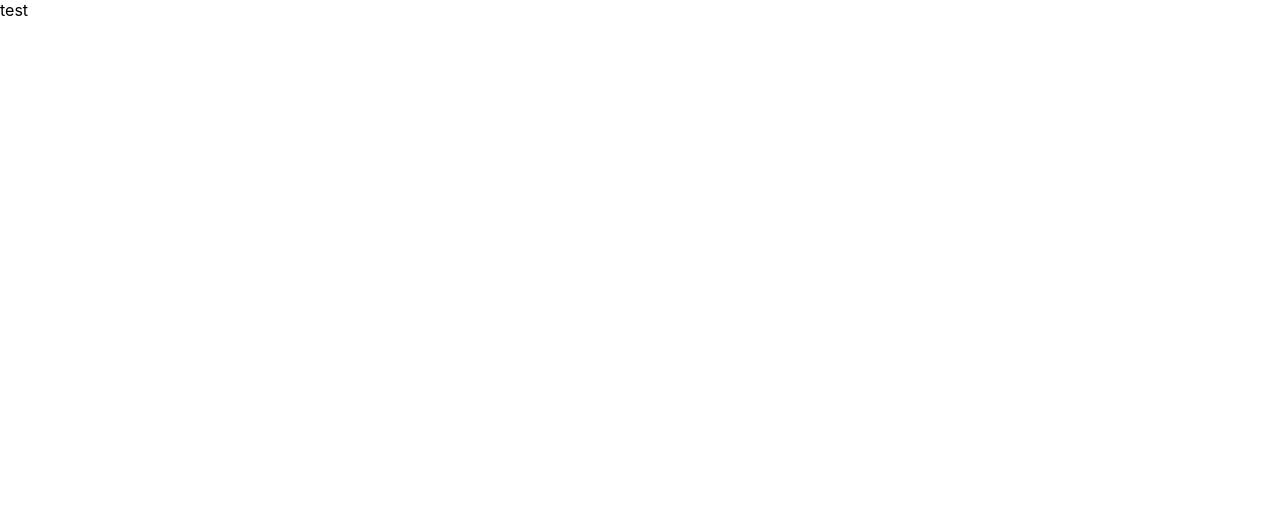
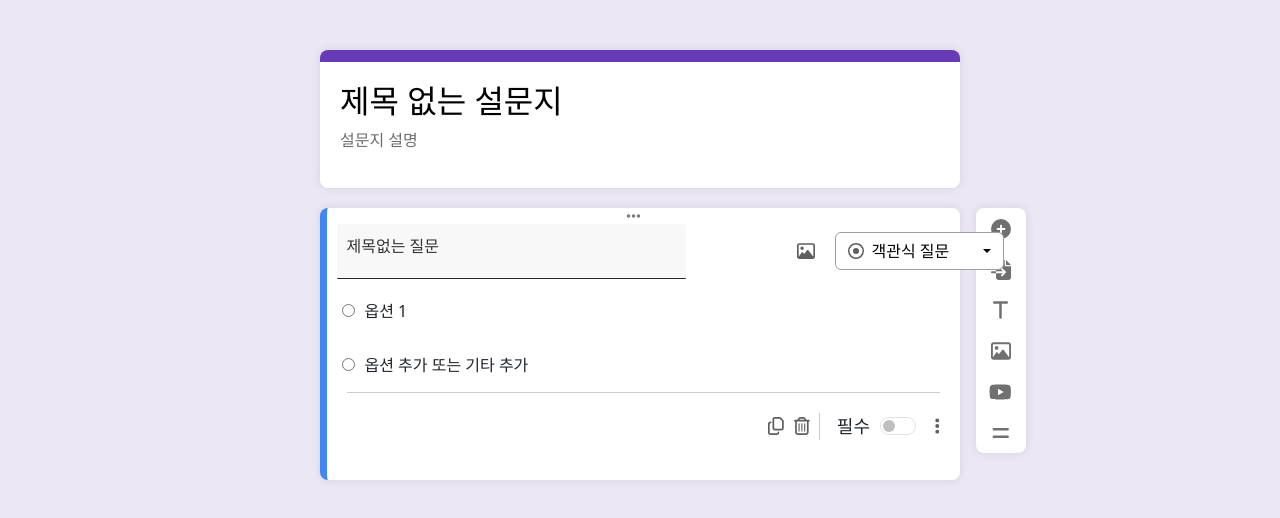
Before and after one commit to yunyoung0531/survey, a React (Create React App) app in the folder survey/: page / in a window 1280 px wide. Shown: the top 518 px of the page. Built offline with nearby package versions, Linux system fonts and the light colour scheme.

Commit message:
초기 UI 디자인

```diff
--- a/survey/package.json
+++ b/survey/package.json
@@ -3,14 +3,19 @@
   "version": "0.1.0",
   "private": true,
   "dependencies": {
+    "@fortawesome/free-brands-svg-icons": "^6.5.1",
+    "@fortawesome/free-regular-svg-icons": "^6.5.1",
     "@testing-library/jest-dom": "^5.17.0",
     "@testing-library/react": "^13.4.0",
     "@testing-library/user-event": "^13.5.0",
     "@types/jest": "^27.5.2",
     "@types/node": "^16.18.74",
     "@types/react": "^18.2.48",
+    "@types/react-bootstrap": "^0.32.35",
     "@types/react-dom": "^18.2.18",
+    "bootstrap": "^5.3.2",
     "react": "^18.2.0",
+    "react-bootstrap": "^2.10.0",
     "react-dom": "^18.2.0",
     "react-scripts": "5.0.1",
     "typescript": "^4.9.5",
--- a/survey/public/index.html
+++ b/survey/public/index.html
@@ -24,7 +24,7 @@
       work correctly both with client-side routing and a non-root public URL.
       Learn how to configure a non-root public URL by running `npm run build`.
     -->
-    <title>React App</title>
+    <title>제목 없는 설문지</title>
   </head>
   <body>
     <noscript>You need to enable JavaScript to run this app.</noscript>
--- a/survey/src/App.css
+++ b/survey/src/App.css
@@ -0,0 +1,180 @@
+.app-container {
+  display: flex;
+  flex-direction: column;
+  /* justify-content: center;  */
+  padding-top: 50px;
+  position: relative;
+  align-items: center;
+  align-items: center;
+  height: 100vh;
+  background-color: rgba(128, 95, 185, 0.15);
+}
+
+.survey-container {
+  width: 50%;
+  background-color: white;
+  padding-bottom: 20px;
+  box-shadow: 0 0 10px rgba(0, 0, 0, 0.1);
+  border-radius: 8px; /* 아래쪽 모서리만 둥글게 */
+  overflow: hidden;
+  margin-bottom: 20px;
+}
+
+.survey-header {
+  width: 100%;
+  color: #000000;
+  padding-left: 20px;
+  padding-right: 20px;
+  padding-top: 20px;
+  /* width: calc(100% - 40px); */
+  border-top: 12px solid #673AB7; /* 상단에 보라색 테두리 적용 */
+  text-align: left;
+}
+
+.survey-header h2 {
+  font-size: 32px;
+  font-weight: 500;
+}
+
+.survey-header p {
+  font-size: 16px;
+  color: #6d6d6d;
+}
+
+.survey-container-detail {
+  width: 50%;
+  background-color: white;
+  padding-bottom: 20px;
+  box-shadow: 0 0 10px rgba(0, 0, 0, 0.1);
+  border-radius: 8px; /* 아래쪽 모서리만 둥글게 */
+  overflow: hidden;
+  margin-bottom: 20px;
+  border-left: 7px solid #4285F4;
+  display: flex;
+  flex-direction: column;
+  margin-right: 16px;
+  margin-left: 65px;
+}
+
+.survey-question {
+  margin-bottom: 20px;
+  /* padding-left: 20px; */
+  padding-right: 20px;
+}
+
+.question-options{
+  display: flex;
+  flex-direction: column;
+}
+/* .question-title-container {
+  display: flex;
+  justify-content: center;
+  align-items: center;
+} */
+
+.question-title {
+  background-color: #f8f8f8; /* 회색 배경 설정 */
+  margin-left: 10px;
+  padding: 13px 10px; /* 패딩 설정 */
+  font-size: 18px;
+  color: #333;
+  margin-bottom: 5px;
+  border-radius: 1px;
+  display: flex;
+  align-items: center;
+  justify-content: flex-ends;
+  width: 57%;
+  border-bottom: 0.1px solid #272727;
+}
+
+.icon-outside {
+  display: flex;
+  position:fixed;
+  margin-left: auto;
+  justify-content: center;
+}
+
+.icon-dropdown-container {
+  display: flex;
+  justify-content: flex-end;  /* 오른쪽 정렬 */
+  align-items: center;        /* 세로 중앙 정렬 (필요한 경우) */
+  margin-left: 450px;
+}
+
+.drop-down .btn{
+  color: #000000 !important;
+  border-color: #9f9f9f !important;
+  background-color: rgb(255, 255, 255) !important;
+}
+
+.question-title h4 {
+  font-size: 16px;
+  font-weight: 100;
+  margin-right: 10px;
+  /* margin: 0;  */
+  flex-grow: 1;
+}
+
+.option {
+  display: block;
+  margin-bottom: 5px;
+  margin: 15px;
+}
+
+.option input {
+  margin-right: 10px;
+}
+
+.drag-drop {
+  display: flex;
+  flex-direction: column;
+  color: #797979;
+  cursor: pointer;
+}
+
+.question-tail {
+  border-top: 1px solid #cccccc;
+  margin-left: 20px;
+  display: flex;
+  align-items: center;
+  gap: 10px;
+  justify-content: flex-end;
+  padding-top: 20px;
+  font-size: 18px;
+}
+
+.question-tail-option {
+  border-left: 1px solid #cccccc;
+  display: flex;
+  align-items: center;
+  gap: 10px;
+}
+
+.new-container {
+  /* margin-top: -20px; */
+  width: 50px; /* 너비 설정 */
+  height: 245px;
+  background-color: #ffffff;
+  display: flex;
+  flex-direction: column;
+  align-items: center;
+  box-shadow: 0 0 10px rgba(0, 0, 0, 0.1);
+  border-radius: 8px;
+  justify-content: space-around;
+}
+
+.content-container {
+  display: flex; /* Flex 컨테이너 활성화 */
+  width: 100%;
+  justify-content: center;
+}
+
+.new-container-icon {
+  color: #707070;
+  cursor: pointer;
+}
+
+.dropdown-icon {
+  color: #595959;
+  margin-right: 15px;
+}
--- a/survey/src/App.tsx
+++ b/survey/src/App.tsx
@@ -1,11 +1,101 @@
 import React from 'react';
 import './App.css';
+import { FontAwesomeIcon } from '@fortawesome/react-fontawesome';
+import { faEllipsis } from '@fortawesome/free-solid-svg-icons'
+import { faImage } from '@fortawesome/free-regular-svg-icons'
+import 'bootstrap/dist/css/bootstrap.min.css';
+import { Dropdown, Form } from 'react-bootstrap';
+import { faCircleDot } from '@fortawesome/free-regular-svg-icons';
+import { faCopy } from '@fortawesome/free-regular-svg-icons';
+import { faTrashCan } from '@fortawesome/free-regular-svg-icons';
+import { faCirclePlus } from '@fortawesome/free-solid-svg-icons';
+import { faEllipsisVertical } from '@fortawesome/free-solid-svg-icons';
+import { faFileImport } from '@fortawesome/free-solid-svg-icons';
+import { faEquals } from '@fortawesome/free-solid-svg-icons';
+import { faT } from '@fortawesome/free-solid-svg-icons';
+import { faYoutube } from '@fortawesome/free-brands-svg-icons';
+import { faSquareCheck } from '@fortawesome/free-regular-svg-icons';
+import { faCircleCheck } from '@fortawesome/free-regular-svg-icons';
+import { faBarsStaggered } from '@fortawesome/free-solid-svg-icons';
 
-const App : React.FC = () => {
+
+const App: React.FC = () => {
   return (
-    <div>
-      test
-    </div>
+    <div className="app-container">
+      <div className="survey-container">
+        <div className="survey-header">
+          <h2>제목 없는 설문지</h2>
+          <p>설문지 설명</p>
+        </div>
+      </div>
+
+      <div className='content-container'>
+        <div className='survey-container-detail'>
+          <div className="survey-question">
+            <div className='drag-drop'>
+              <FontAwesomeIcon icon={faEllipsis}/>
+            </div>
+            <div className='question-title-container'>
+              <div className="question-title">
+                <h4>제목없는 질문</h4>
+                <span className='icon-outside'>
+                <span className="icon-dropdown-container">
+                  <FontAwesomeIcon style={{color: '#5e5e5e', cursor: 'pointer'}} icon={faImage} />
+                <Dropdown className='drop-down' style={{marginLeft: '20px'}}>
+                  <Dropdown.Toggle id="dropdown-basic">
+                  <FontAwesomeIcon style={{color: '#5e5e5e', marginRight: '8px'}} icon={faCircleDot} />
+                    객관식 질문ㅤㅤ
+                  </Dropdown.Toggle>
+                  <Dropdown.Menu>
+                    <Dropdown.Item href="#/action-1"><FontAwesomeIcon className='dropdown-icon' icon={faBarsStaggered} />단답형</Dropdown.Item>
+                    <Dropdown.Item href="#/action-2"><FontAwesomeIcon className='dropdown-icon' icon={faBarsStaggered} />장문형</Dropdown.Item>
+                    <Dropdown.Divider />
+                    <Dropdown.Item href="#/action-3"><FontAwesomeIcon className='dropdown-icon' icon={faCircleDot} />객관식 질문</Dropdown.Item>
+                    <Dropdown.Item href="#/action-3"><FontAwesomeIcon className='dropdown-icon' icon={faSquareCheck} />체크박스</Dropdown.Item>
+                    <Dropdown.Item href="#/action-3"><FontAwesomeIcon className='dropdown-icon' icon={faCircleCheck} />드롭다운 </Dropdown.Item>
+                  </Dropdown.Menu>
+                </Dropdown>
+                </span>
+                </span>
+              </div>
+            </div>
+            <div className="question-options">
+              <label className="option">
+                <input type="radio" name="option" value="option1" />
+                <span>옵션 1</span>
+                </label>
+              <label className="option">
+                <input type="radio" name="option" value="option2" />
+                <span>옵션 추가 또는 기타 추가</span>
+              </label>
+            </div>
+            <div className='question-tail'>
+              <FontAwesomeIcon style={{color: '#5e5e5e'}} icon={faCopy} />
+              <FontAwesomeIcon style={{color: '#5e5e5e'}} icon={faTrashCan} />
+              <span className='question-tail-option'>
+                ㅤ필수
+                <Form>
+                  <Form.Check
+                    type="switch"
+                    id="custom-switch"
+                    // label="필수"
+                  />
+                </Form>
+                <FontAwesomeIcon style={{color: '#5e5e5e', cursor: 'pointer'}} icon={faEllipsisVertical}/>
+              </span>
+            </div>
+          </div>
+        </div>
+          <div className='new-container'>
+            <FontAwesomeIcon className='new-container-icon' icon={faCirclePlus} size="lg" />
+            <FontAwesomeIcon className='new-container-icon' icon={faFileImport} size="lg" />
+            <FontAwesomeIcon className='new-container-icon' icon={faT} size="lg" />
+            <FontAwesomeIcon className='new-container-icon' icon={faImage} size="lg" />
+            <FontAwesomeIcon className='new-container-icon' icon={faYoutube} size="lg" />
+            <FontAwesomeIcon className='new-container-icon' icon={faEquals} size="lg" />
+          </div>
+        </div>
+      </div>
   );
 }
 
```
Also changed, not shown: 1 other file (tests, documents, lock files or other folders).
